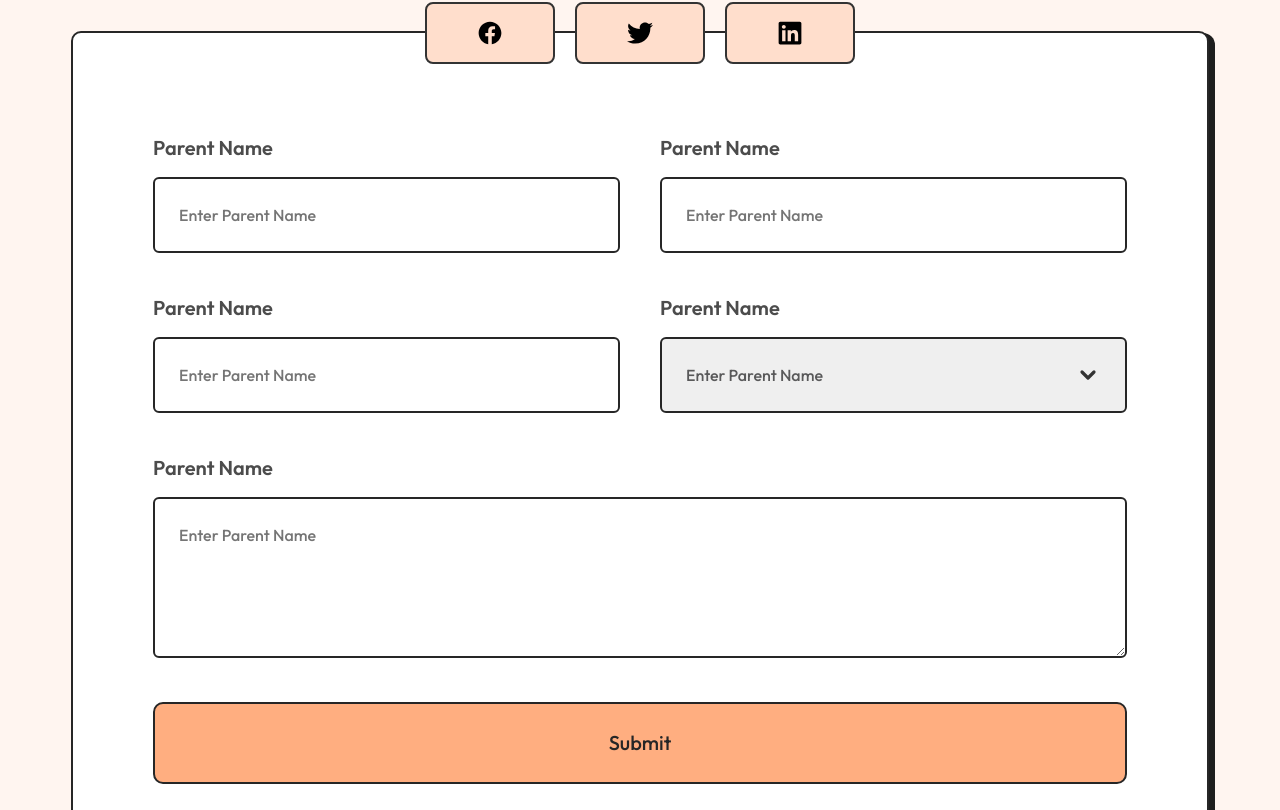
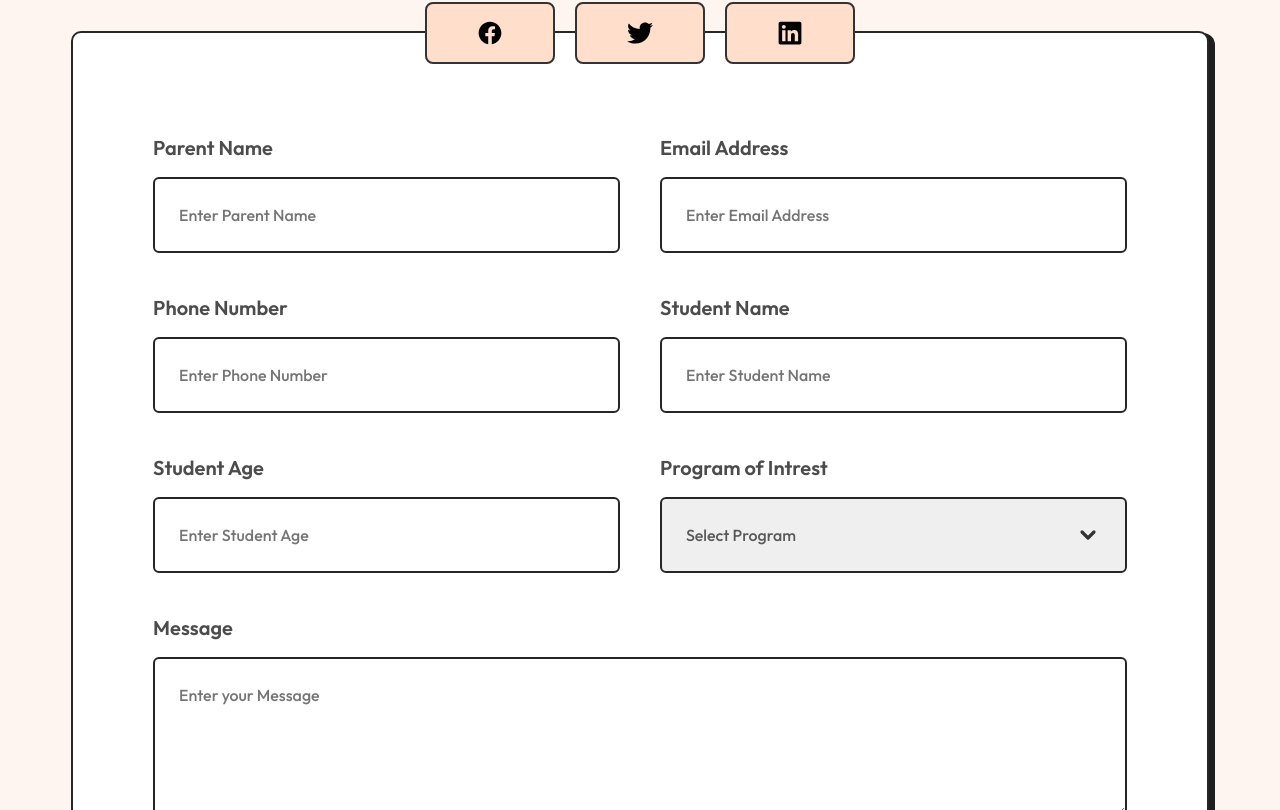
Before and after one commit to BsHeR4/academy-task3, a React (Vite) app: page /academy-task3/contact in a window 1280 px wide. Shown: the part 1110-1920 px from the top of the page. Built offline with nearby package versions, Linux system fonts and the light colour scheme.

Commit message:
create contact page data

```diff
--- a/src/components/StudentInformation/StudentInformation.jsx
+++ b/src/components/StudentInformation/StudentInformation.jsx
@@ -2,62 +2,15 @@ import styles from './StudentInformation.module.css'
 import Section from './../Section/Section'
 import Form from '../Form/Form'
 
-const StudentInformation = () => {
+const StudentInformation = ({ studentInformationData }) => {
     return (
         <Section
-            boxTitle={"Contact Form"}
-            title={"Student Information"}
-            description={"If you have specific questions or wish to request more information about Little Learners Academy, please complete the contact form below. Kindly provide the following details to help us better understand your needs"}
+            boxTitle={studentInformationData.pillTitle}
+            title={studentInformationData.title}
+            description={studentInformationData.description}
         >
             <Form
-                inputs={
-                    [
-                        {
-                            name: "parent",
-                            label: "Parent Name",
-                            type: "text",
-                            placeholder: "Enter Parent Name",
-                        },
-                        {
-                            name: "parent",
-                            label: "Parent Name",
-                            type: "text",
-                            placeholder: "Enter Parent Name",
-                        },
-                        {
-                            name: "parent",
-                            label: "Parent Name",
-                            type: "text",
-                            placeholder: "Enter Parent Name",
-                        },
-                        {
-                            name: "parent",
-                            label: "Parent Name",
-                            type: "select",
-                            placeholder: "Enter Parent Name",
-                            options: [
-                                {
-                                    label: "1",
-                                    value: 1
-                                },
-                                {
-                                    label: "1",
-                                    value: 1
-                                },
-                                {
-                                    label: "1",
-                                    value: 1
-                                },
-                            ]
-                        },
-                        {
-                            name: "parent",
-                            label: "Parent Name",
-                            type: "textarea",
-                            placeholder: "Enter Parent Name",
-                        },
-                    ]
-                }
+                inputs={studentInformationData.inputs}
             />
         </Section>
     )
--- /dev/null
+++ b/src/data/ContactPageData.jsx
@@ -0,0 +1,93 @@
+export const ContactPageData = {
+
+    // ===================================
+    // ContactPage Header/Welcome Section
+    // ===================================
+    introPage: {
+        boxTitle: "Contact Us",
+        title: "Feel Free To Connect With Us",
+        description: "We value open communication and are eager to assist you with any inquiries. Feel free to reach out to us through any of the following contact methods",
+        contacts: [
+            { icon: "TbMailFilled", title: "hello@littlelearners.com" },
+            { icon: "HiPhone", title: "+91 91813 23 2309" },
+            { icon: "HiMapPin", title: "Somewhere in the World" },
+            { icon: "HiClock", title: "Office Hours - 9am - 6 pm" },
+        ]
+    },
+
+    // ===================================
+    // Student Information Section
+    // ===================================
+    info: {
+        pillTitle: "Contact Form",
+        title: "Student Information",
+        description: "If you have specific questions or wish to request more information about Little Learners Academy, please complete the contact form below. Kindly provide the following details to help us better understand your needs",
+
+        inputs: [
+            {
+                name: "parentName",
+                label: "Parent Name",
+                type: "text",
+                placeholder: "Enter Parent Name",
+            },
+            {
+                name: "emailAddress",
+                label: "Email Address",
+                type: "email",
+                placeholder: "Enter Email Address",
+            },
+            {
+                name: "phoneNumber",
+                label: "Phone Number",
+                type: "number",
+                placeholder: "Enter Phone Number",
+            },
+            {
+                name: "studentName",
+                label: "Student Name",
+                type: "text",
+                placeholder: "Enter Student Name",
+            },
+            {
+                name: "studentAge",
+                label: "Student Age",
+                type: "number",
+                placeholder: "Enter Student Age",
+            },
+            {
+                name: "programOfIntrest",
+                label: "Program of Intrest",
+                type: "select",
+                placeholder: "Select Program",
+                options: [
+                    {
+                        label: "Nursery (2 - 3 Years)",
+                        value: 1
+                    },
+                    {
+                        label: "Pre-Kindergarten (3 - 4 Years)",
+                        value: 2
+                    },
+                    {
+                        label: "Kindergarten (4 - 5 Years)",
+                        value: 3
+                    },
+                    {
+                        label: "After-School Care",
+                        value: 4
+                    },
+                    {
+                        label: "Language Immersion Program",
+                        value: 5
+                    },
+                ]
+            },
+            {
+                name: "message",
+                label: "Message",
+                type: "textarea",
+                placeholder: "Enter your Message",
+            },
+        ]
+    },
+};
--- a/src/pages/Contact/Contact.jsx
+++ b/src/pages/Contact/Contact.jsx
@@ -1,41 +1,34 @@
 import IntroPage from './../../components/IntroPage/IntroPage'
 import styles from './Contact.module.css'
 import { TbMailFilled } from "react-icons/tb";
-import { HiPhone } from "react-icons/hi2";
-import { HiMapPin } from "react-icons/hi2";
-import { HiClock } from "react-icons/hi2";
+import { HiPhone, HiMapPin, HiClock } from "react-icons/hi2";
 import ContactButton from '../../components/ContactButton/ContactButton';
 import StudentInformation from '../../components/StudentInformation/StudentInformation';
+import { ContactPageData } from './../../data/ContactPageData'
 
 const Contact = () => {
+    const icons = {
+        TbMailFilled,
+        HiPhone,
+        HiMapPin,
+        HiClock,
+    };
     return (
         <div>
             <IntroPage
-                boxTitle={"Contact Us"}
-                title={"Feel Free To Connect With Us"}
-                description={"We value open communication and are eager to assist you with any inquiries. Feel free to reach out to us through any of the following contact methods"}
+                boxTitle={ContactPageData.introPage.boxTitle}
+                title={ContactPageData.introPage.title}
+                description={ContactPageData.introPage.description}
             >
                 <div className={styles.items}>
-                    <ContactButton
-                        icon={<TbMailFilled />}
-                        title={"hello@littlelearners.com"}
-                    />
-                    <ContactButton
-                        icon={<HiPhone />}
-                        title={"+91 91813 23 2309"}
-                    />
-                    <ContactButton
-                        icon={<HiMapPin />}
-                        title={"Somewhere in the World"}
-                    />
-                    <ContactButton
-                        icon={<HiClock />}
-                        title={"Office Hours - 9am - 6 pm"}
-                    />
+                    {ContactPageData.introPage.contacts.map((contact, index) => {
+                        const IconComponent = icons[contact.icon]
+                        return <ContactButton key={index} icon={<IconComponent />} title={contact.title} />
+                    })}
                 </div>
             </IntroPage>
 
-            <StudentInformation />
+            <StudentInformation studentInformationData={ContactPageData.info} />
         </div>
     )
 }
```
